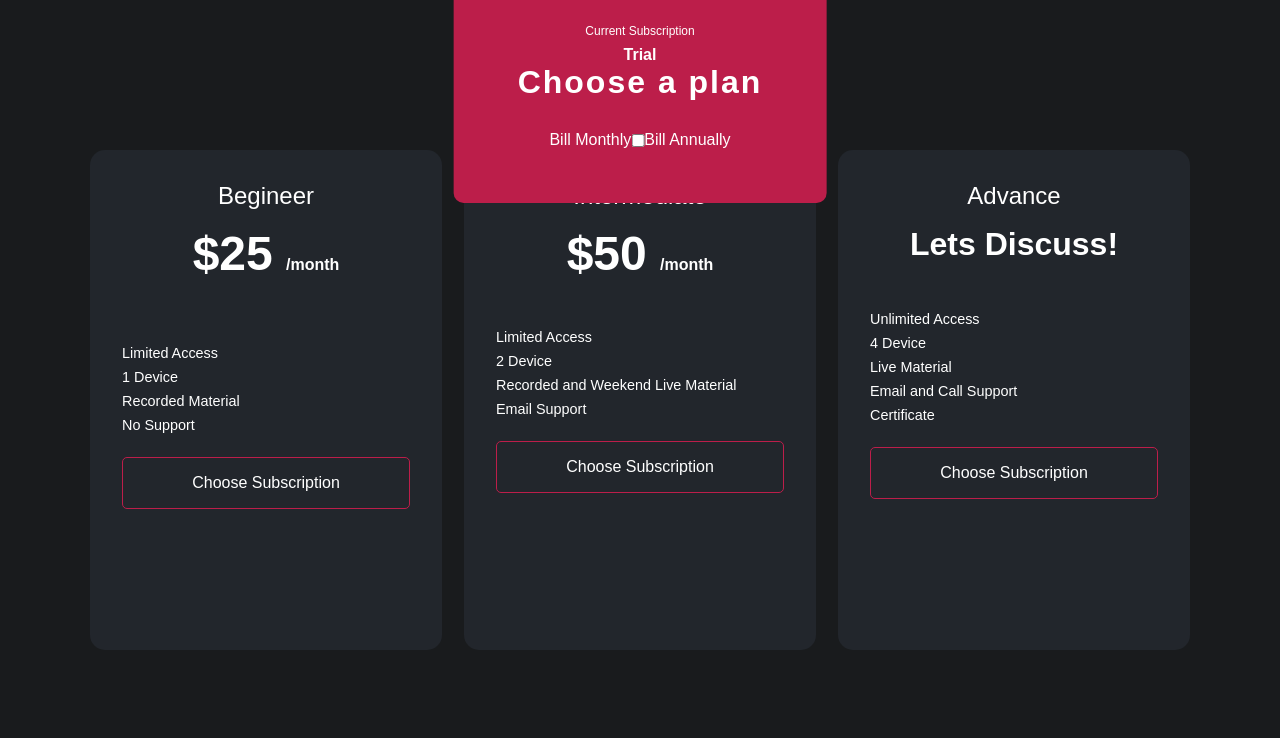
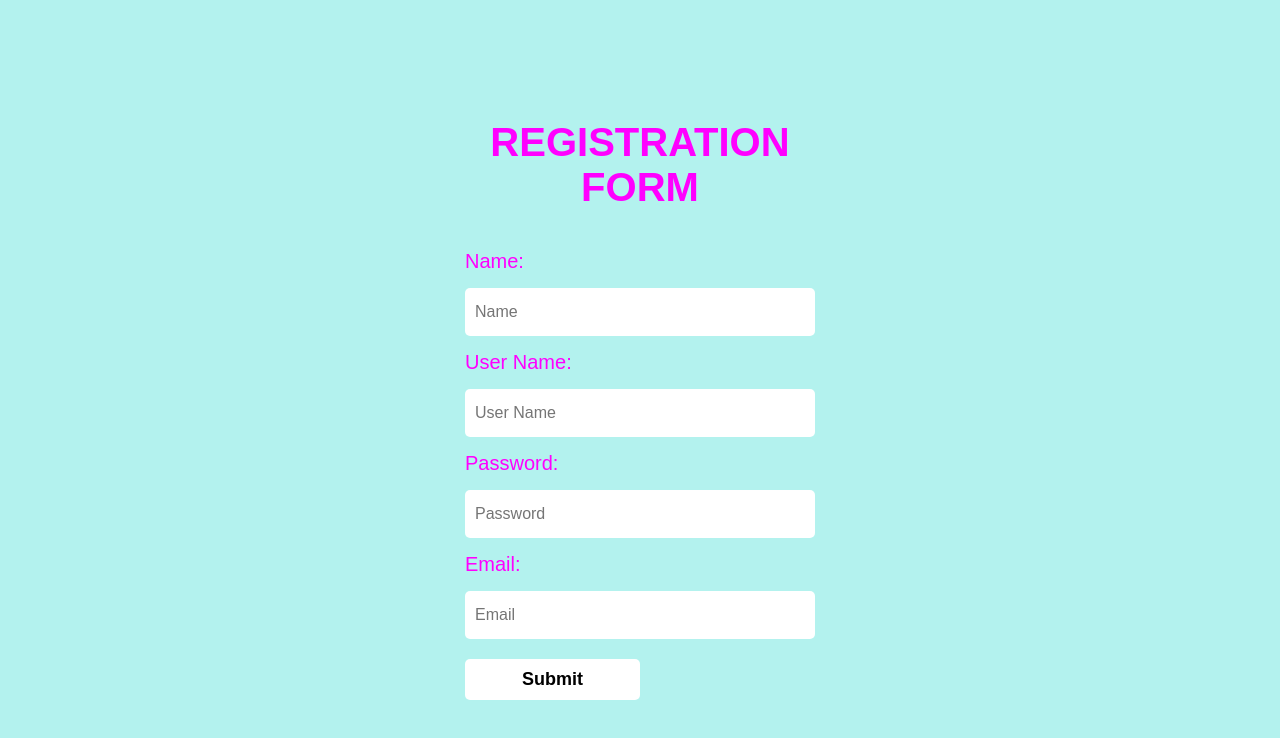
Before and after one commit to Nibhapriet/MyInternshipProjectsMotionCut, a plain HTML site: page index.html in a window 1280 px wide. Drawn offline with Linux system fonts and the light colour scheme.

Commit message:
Add files via upload

```diff
--- a/index.html
+++ b/index.html
@@ -1,65 +1,22 @@
 <html>
 <head>
-<link rel = "stylesheet" href = "style.css">
-
-<title> PRICING LANDING PAGE </title>
+<title> REGISTRATION FORM </title>
+<link rel="stylesheet" type="text/css" href="style.css">
 </head>
 <body>
-<div class ="top-banner">
-<p class="current-plan"> Current Subscription</p>
-<p class="plan-type"> Trial</p>
-<h1 class = "title">Choose a plan</h1>
-<div class = "toggle-switch">
-<span>Bill Monthly</span>
-<input type = "checkbox" class = "toggle">
-<span>Bill Annually</span>
+<div class="registration-form">
+<h1> REGISTRATION FORM</h1>
+<form action="#" method = "post">
+<p> Name: </p>
+<input type = "text" name = "name" placeholder = "Name">
+<p> User Name: </p>
+<input type="text" name = "username" placeholder = "User Name">
+<p> Password: </p>
+<input type = "password" name = "password" placeholder = "Password">
+<p> Email: </p>
+<input type="email" name ="email" placeholder = "Email">
+<button type ="submit"> Submit </button>
+</form>
 </div>
-</div>
-<div class = "container">
-<div class ="cards">
-<div class ="card" id ="card-1">
-<h1 class ="card-title"> Begineer</h1>
-<h2 class ="card-price" id="Begineer-price"> $25 <span> /month </span></h2>
-<ul class="card-plan">
-<li> Limited Access</li>
-<li> 1 Device </li>
-<li>Recorded Material</li>
-<li>No Support</li>
-</ul>
-<button type ="button" class="card-btn"> Choose Subscription </button>
-</div>
-
-<div class = "card" id = "card-2">
-<h1 class = "card-title"> Intermediate </h1>
-<h2 class = "card-price" id = "Intermediate-price"> $50 <span> /month </span></h2>
-<ul class = "card-plan">
-<li> Limited Access</li>
-<li> 2 Device </li>
-<li>Recorded and Weekend Live Material</li>
-<li>Email Support</li>
-</ul>
-<button type ="button" class="card-btn"> Choose Subscription </button>
-</div>
-
-<div class = "card" id = "card-3">
-<h1 class = "card-title"> Advance </h1>
-<h2 class = "card-price"> Lets Discuss! </h2>
-<ul class = "card-plan">
-<li> Unlimited Access</li>
-<li> 4 Device </li>
-<li> Live Material</li>
-<li>Email and Call Support</li>
-<li>Certificate</li>
-</ul>
-<button type ="button" class="card-btn"> Choose Subscription </button>
-</div>
-</div>
-</div>
-<script src ="main"></script>
-
-
-
-
-
 </body>
 </html>
--- a/style.css
+++ b/style.css
@@ -1,154 +1,52 @@
 *{
 	padding:0;
 	margin:0;
-	box-sizing: border-box;
+	font-family: sans-serif;
 }
-*focus{
+
+body{
+
+	background-color: b3f2ee;
+	background-size: cover;
+
+
+}
+.registration-form{
+	position: absolute;
+	top:50%;
+	left: 50%;
+	transform: translate(-50%,-50%);
+	width: 350px;
+	color:#FF00FF
+}
+
+.registration-form h1{
+	font-size: 40px;
+	text-align: center;
+	text-transform: uppercase;
+	margin:40px 0;
+
+}
+
+.registration-form p{
+	font-size: 20px;
+	margin: 15px 0;
+}
+.registration-form input{
+	font-size: 16px;
+	padding: 15px 10px;
+	width: 100%;
+	border: 0;
+	border-radius: 5px;
 	outline: none;
 }
-ul{
-	list-style: none;
+.registration-form button{
+	font-size: 18px;
+	font-weight: bold;
+	margin: 20px 0;
+	padding: 10px 15px;
+	width: 50%;
+	border:0;
+	border-radius: 5px;
+	background-color: #fff;
 }
-body{
-	font-family: Arial, Helvetical,sans-serif;
-	background-color: #191B1D;
-	color:white;
-	height:100vh;
-	width:100%;
-	display: flex;
-	justify-content:center;
-	align-items: center;
-}
-.top-banner{
-	background-color: #BC1E4A;
-	position: absolute;
-	padding: 1.5rem 4rem;
-	top: 0;
-	left: 50%;
-	transform: translateX(-50%);
-	text-align: center;
-	border-radius: 0 0 10px 10px;
-}
-p.current-plan{
-	font-size: 0.75rem;
-	margin-bottom: 0.5rem;
-}
-p.plan-type{
-	font-size:1rem;
-	font-weight:900;
-}
-.container{
-	text-align:center;
-	width:1100px;
-}
-
-h1.title{
-	letter-spacing:2px;
-	margin-bottom:1.5rem;
-}
-.toggle-switch{
-	display: flex;
-	height:30px;
-	width: 100%;
-	justify-content: center;
-	align-items: center;
-	margin-bottom: 1.5rem;
-}
-.toggler{
-	appearance: none;
-	-webkit-appearance: none;
-	-moz-appearance: none;
-	width: 50px;
-	height:25px;
-	background-color: #bc1e4a;
-	border-radius: 25px;
-	margin: 0 1rem;
-	position: relative;
-}
-.toggle :: before{
-	content:"";
-	width: 16px;
-	height: 16px;
-	background-color: white;
-	position: absolute;
-	border-radius: 50%;
-	top: 50%;
-	transform: translateY(-50%);
-	right:4px;
-}
-.toggler:checked:before{
-	right: 55%
-}
-
-.cards{
-	display: flex;
-	justify-content: space-between;
-	align-items: center;
-	width: 100%;
-	flex-wrap: wrap;
-	height: 100%;
-}
-.card{
-	height: 500px;
-	width: 32%;
-	background-color: #22262C;
-	border-radius:15px;
-	padding: 2rem;
-	text-align: center;
-}
-.card-title{
-	font-size: 1.5rem;
-	font-weight: lighter;
-	margin-bottom: 1rem;
-}
-.card-price{
-	font-size: 3rem;
-	text-align: center;
-}
-h2>span{
-	font-size: 1rem;
-}
-
-#card-3 .card-price{
-	font-size: 2rem;
-}
-#card-1 .card-price{
-	margin-bottom: 4rem;
-}
-.card ul{
-	text-align: left;
-	font-size: 0.9rem;
-	font-weight: lighter;
-}
-.card ul li : before{
-	content: "•";
-	margin-right: 0.5rem;
-	color: #bc1e4a;
-	font-size: 1.5rem;
-}
-.card ul li{
-	margin-bottom: 0.5rem;
-}
-.card-btn{
-	margin-top: 1rem;
-	width: 100%;
-	background-color: transparent;
-	border: 1px solid #bc1e4a;
-	color: white;
-	font-size: 1rem;
-	padding: 1rem;
-	border-radius: 5px;
-}
-#card-1 .card-btn:hover,
-#card-2 .card-btn:hover,
-#card-3 .card-btn:hover,
-.active .card-btn
-{
-	background-color: #bc1e4a;
-}
-#card-2 ul{
-	margin-top: 3rem;
-}
-#card-3 ul{
-	margin-top: 3rem;
-}
```
